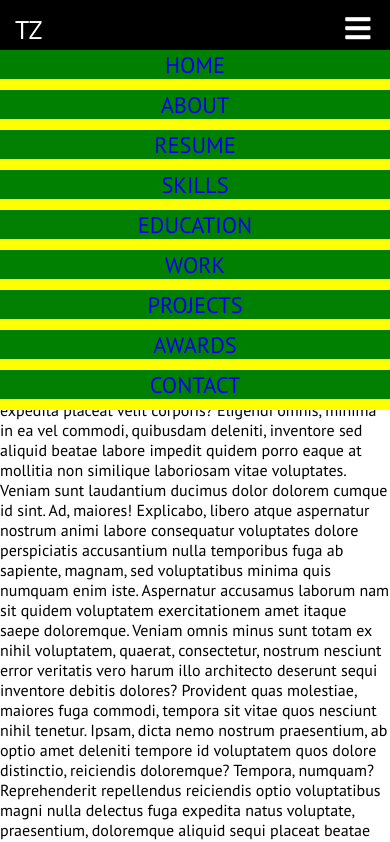
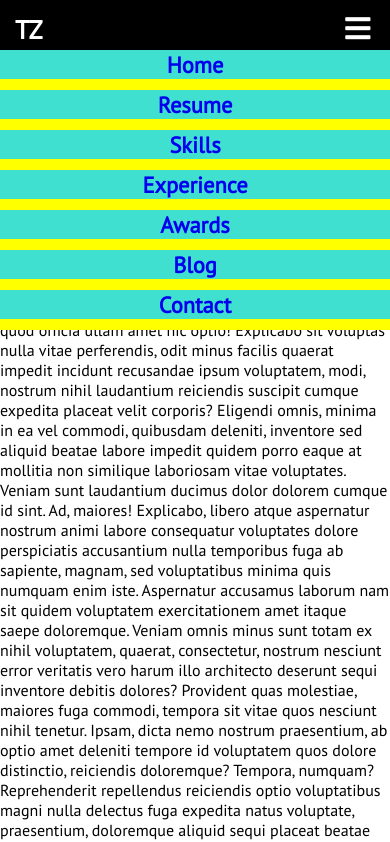
Before and after one commit to tzada8/troy-zada, a React (Create React App) app: page / in a window 390 px wide. Shown: the top 842 px of the page. Built offline with nearby package versions, Linux system fonts and the light colour scheme.

Commit message:
adjusted nav-links to be more realistic ones

```diff
--- a/src/components/Navbar.css
+++ b/src/components/Navbar.css
@@ -1,6 +1,7 @@
 /* GLOBAL VARIABLE FOR NUMBER OF ITEMS */
 :root {
-   --numOfItems: 9;
+   --NUM_OF_ITEMS: 7;
+   --NAV_MENU_SIZE: 280px;
 }
 
 nav {
@@ -11,11 +12,12 @@ nav {
    align-items: center;
    font-size: 1.4rem;
    z-index: 999;
+   font-weight: bold;
 }
 
 .navbar-container {
    display: flex;
-   height: 360px;
+   height: var(--NAV_MENU_SIZE);
    max-width: 1500px;
 }
 
@@ -45,7 +47,7 @@ nav {
 }
 
 .nav-item {
-   height: calc(360px / var(--numOfItems));
+   height: calc(var(--NAV_MENU_SIZE) / var(--NUM_OF_ITEMS));
 }
 
 .nav-links {
@@ -100,7 +102,7 @@ nav {
       /* right: 17px; */
       right: 0;
       width: 30%;
-      height: 360px;
+      height: var(--NAV_MENU_SIZE);
       /* height: calc(100vh - 50px); */
       z-index: 998;
    }
@@ -114,6 +116,8 @@ nav {
    .nav-links {
       background: green;
       display: block;
+      text-align: right;
+      padding-right: 18%;
       text-decoration: none;
    }
 }
@@ -122,6 +126,14 @@ nav {
 @media screen and (max-width: 480px) {
    .nav-menu {
       width: 100%;
-      height: 360px;
+      height: var(--NAV_MENU_SIZE);
+   }
+
+   .nav-links {
+      background: turquoise;
+      display: block;
+      text-align: center;
+      padding-right: 0;
+      text-decoration: none;
    }
 }
--- a/src/components/Navbar.js
+++ b/src/components/Navbar.js
@@ -30,16 +30,8 @@ function Navbar() {
                         className="nav-links"
                         onClick={closeMobileMenu}
                      >
-                        HOME
-                     </Link>
-                  </li>
-                  <li className="nav-item">
-                     <Link
-                        to="/about"
-                        className="nav-links"
-                        onClick={closeMobileMenu}
-                     >
-                        ABOUT
+                        {/* HOME PAGE AND ABOUT ME */}
+                        Home
                      </Link>
                   </li>
                   <li className="nav-item">
@@ -48,7 +40,8 @@ function Navbar() {
                         className="nav-links"
                         onClick={closeMobileMenu}
                      >
-                        RESUME
+                        {/* BUTTON TO DOWNLOAD RESUME, EDUCATION, AWARDS */}
+                        Resume
                      </Link>
                   </li>
                   <li className="nav-item">
@@ -57,16 +50,8 @@ function Navbar() {
                         className="nav-links"
                         onClick={closeMobileMenu}
                      >
-                        SKILLS
-                     </Link>
-                  </li>
-                  <li className="nav-item">
-                     <Link
-                        to="/education"
-                        className="nav-links"
-                        onClick={closeMobileMenu}
-                     >
-                        EDUCATION
+                        {/* PROGRESS BARS OF VARIOUS SOFT/HARD SKILLS */}
+                        Skills
                      </Link>
                   </li>
                   <li className="nav-item">
@@ -75,16 +60,8 @@ function Navbar() {
                         className="nav-links"
                         onClick={closeMobileMenu}
                      >
-                        WORK
-                     </Link>
-                  </li>
-                  <li className="nav-item">
-                     <Link
-                        to="/projects"
-                        className="nav-links"
-                        onClick={closeMobileMenu}
-                     >
-                        PROJECTS
+                        {/* WORK AND PROJECTS */}
+                        Experience
                      </Link>
                   </li>
                   <li className="nav-item">
@@ -93,7 +70,18 @@ function Navbar() {
                         className="nav-links"
                         onClick={closeMobileMenu}
                      >
-                        AWARDS
+                        Awards
+                     </Link>
+                  </li>
+                  <li className="nav-item">
+                     <Link
+                        to="/awards"
+                        className="nav-links"
+                        onClick={closeMobileMenu}
+                     >
+                        {/* POSTS ABOUT VARIOUS STUFF */}
+                        {/* E.G. FIRST POST ABOUT "CREATING THIS WEBSITE" */}
+                        Blog
                      </Link>
                   </li>
                   <li className="nav-item">
@@ -102,7 +90,7 @@ function Navbar() {
                         className="nav-links"
                         onClick={closeMobileMenu}
                      >
-                        CONTACT
+                        Contact
                      </Link>
                   </li>
                </ul>
```
